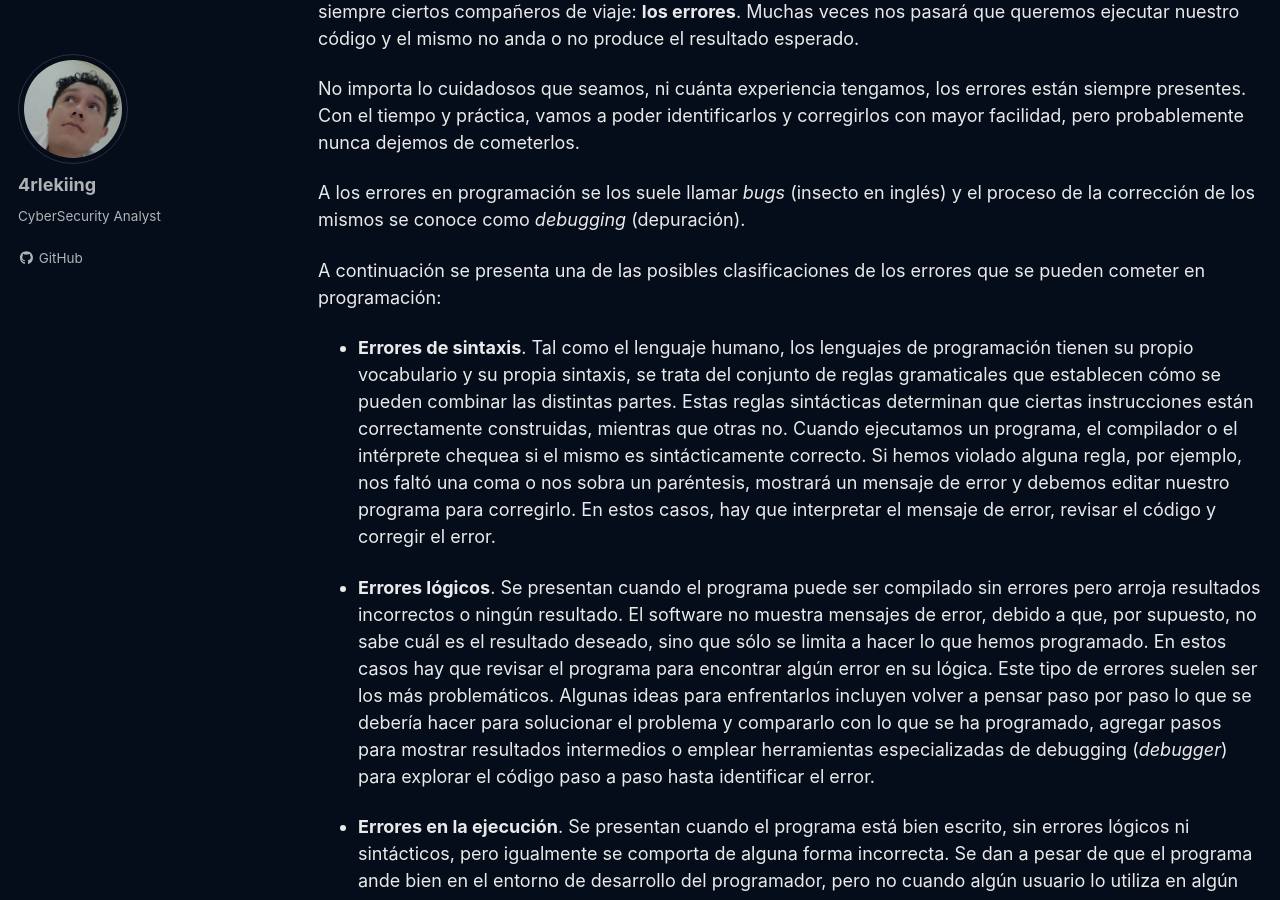
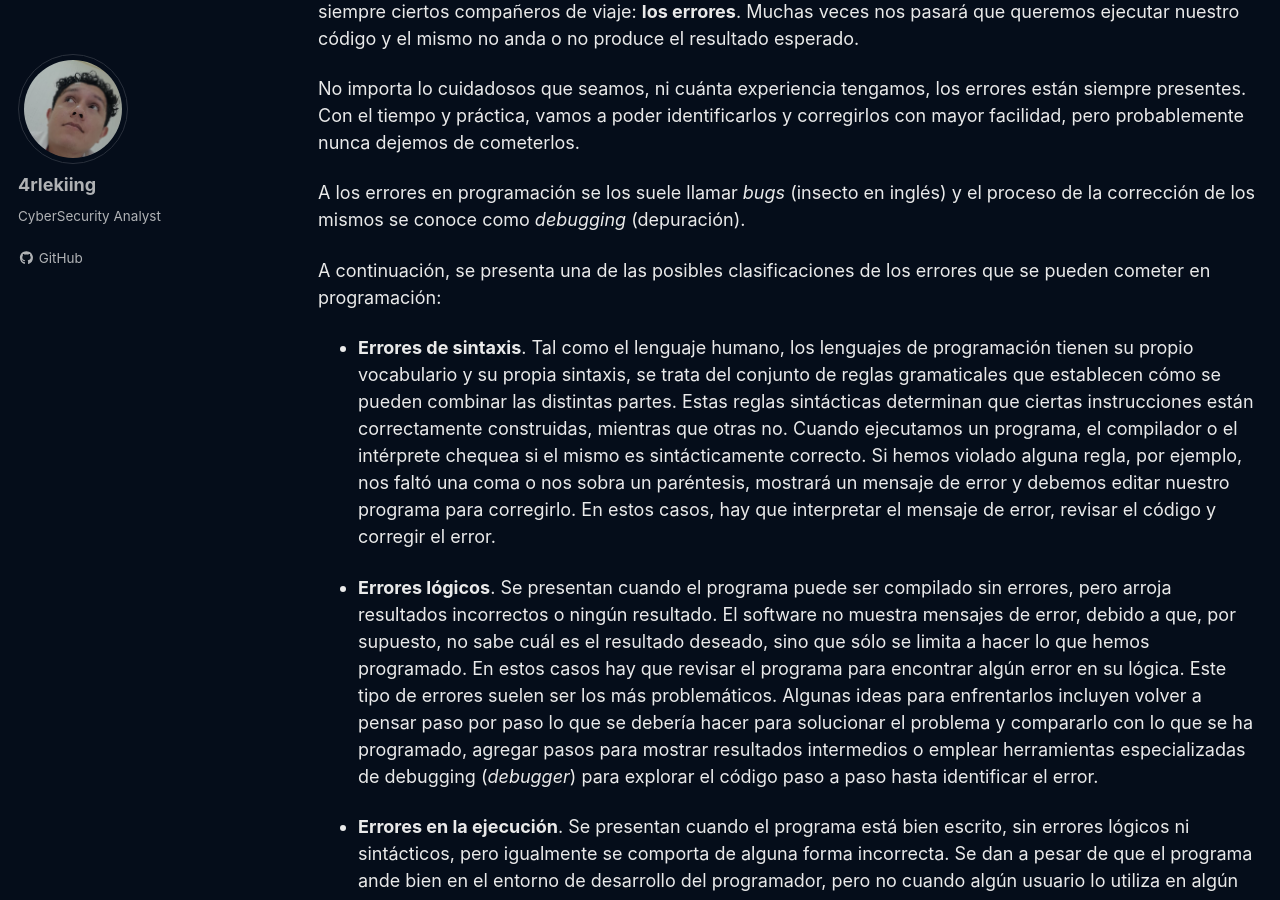
Before and after one commit to 4rleking/4rleking.github.io, a Jekyll site: the page built from _posts/2023-07-19-Introduccion-Programacion.md, in a window 1280 px wide and 900 px high, scrolled down 5987 px. Built offline with Jekyll 4.4.1, drawn with Linux system fonts in a browser that asks for light colours; cached includes are drawn as plain includes; a script that is not in the unit is left out; some of the changed text lies outside the part shown.

```diff
--- a/_posts/2023-07-19-Introduccion-Programacion.md
+++ b/_posts/2023-07-19-Introduccion-Programacion.md
@@ -168,11 +168,11 @@ No importa lo cuidadosos que seamos, ni cuánta experiencia tengamos, los errore
 
 A los errores en programación se los suele llamar *bugs* (insecto en inglés) y el proceso de la corrección de los mismos se conoce como *debugging* (depuración).
 
-A continuación se presenta una de las posibles clasificaciones de los errores que se pueden cometer en programación:
+A continuación, se presenta una de las posibles clasificaciones de los errores que se pueden cometer en programación:
 
 * **Errores de sintaxis**. Tal como el lenguaje humano, los lenguajes de programación tienen su propio vocabulario y su propia sintaxis, se trata del conjunto de reglas gramaticales que establecen cómo se pueden combinar las distintas partes. Estas reglas sintácticas determinan que ciertas instrucciones están correctamente construidas, mientras que otras no. Cuando ejecutamos un programa, el compilador o el intérprete chequea si el mismo es sintácticamente correcto. Si hemos violado alguna regla, por ejemplo, nos faltó una coma o nos sobra un paréntesis, mostrará un mensaje de error y debemos editar nuestro programa para corregirlo. En estos casos, hay que interpretar el mensaje de error, revisar el código y corregir el error.
 
-* **Errores lógicos**. Se presentan cuando el programa puede ser compilado sin errores pero arroja resultados incorrectos o ningún resultado. El software no muestra mensajes de error, debido a que, por supuesto, no sabe cuál es el resultado deseado, sino que sólo se limita a hacer lo que hemos programado. En estos casos hay que revisar el programa para encontrar algún error en su lógica. Este tipo de errores suelen ser los más problemáticos. Algunas ideas para enfrentarlos incluyen volver a pensar paso por paso lo que se debería hacer para solucionar el problema y compararlo con lo que se ha programado, agregar pasos para mostrar resultados intermedios o emplear herramientas especializadas de debugging (*debugger*) para explorar el código paso a paso hasta identificar el error.
+* **Errores lógicos**. Se presentan cuando el programa puede ser compilado sin errores, pero arroja resultados incorrectos o ningún resultado. El software no muestra mensajes de error, debido a que, por supuesto, no sabe cuál es el resultado deseado, sino que sólo se limita a hacer lo que hemos programado. En estos casos hay que revisar el programa para encontrar algún error en su lógica. Este tipo de errores suelen ser los más problemáticos. Algunas ideas para enfrentarlos incluyen volver a pensar paso por paso lo que se debería hacer para solucionar el problema y compararlo con lo que se ha programado, agregar pasos para mostrar resultados intermedios o emplear herramientas especializadas de debugging (*debugger*) para explorar el código paso a paso hasta identificar el error.
 
 * **Errores en la ejecución**. Se presentan cuando el programa está bien escrito, sin errores lógicos ni sintácticos, pero igualmente se comporta de alguna forma incorrecta. Se dan a pesar de que el programa ande bien en el entorno de desarrollo del programador, pero no cuando algún usuario lo utiliza en algún contexto particular. Puede ser que se intente abrir un archivo que no existe, que el proceso supere la memoria disponible, que tomen lugar operaciones aritméticas no definidas como la división por cero, etc.
 
```
Also changed, not shown: other parts of _posts/2023-07-19-Introduccion-Programacion.md (+14 -6 lines).
